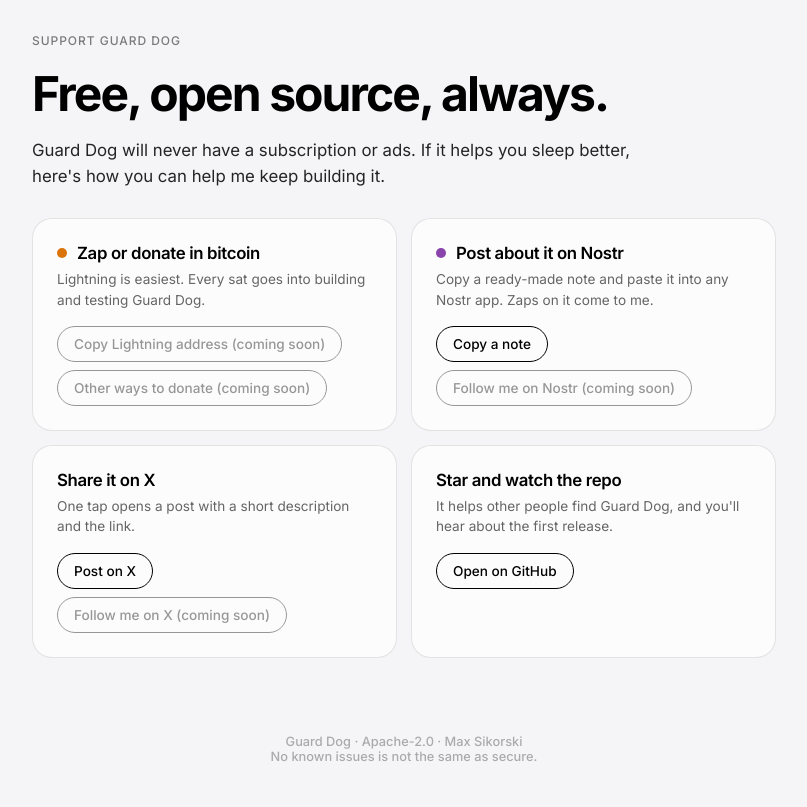
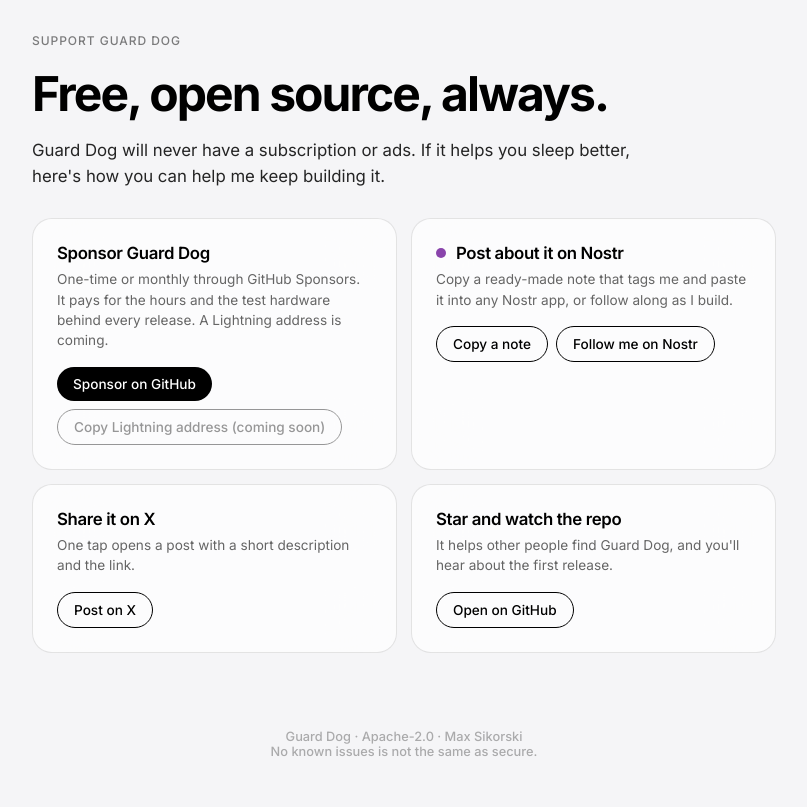
Before and after one commit to MaxSikorski/guard-dog, a plain HTML site: page docs/index.html in a window 1280 px wide. Shown: the part 4145-4952 px from the top of the page, without its empty margins (236-1043 px from the left). Drawn offline with nearby package versions, Linux system fonts and the light colour scheme.

Commit message:
Point Support at GitHub Sponsors and my Nostr profile
I don't have a new Lightning address yet, so for now the main way to support
Guard Dog is GitHub Sponsors (one-time or monthly). FUNDING.yml adds the
Sponsor button to the repo.

The Nostr card now links to my profile (my npub), and the ready-made note
tags me so I see it when people share. The Lightning button stays
"coming soon" until I have an address. I dropped "Follow me on X" since I
don't have an X profile linked; "Post on X" still works.

Still passes my design-conformance check (12 of 12).

```diff
--- a/docs/index.html
+++ b/docs/index.html
@@ -401,16 +401,16 @@ Checked 3 min ago · 5 blind spots · No known issues is not the same as secure.
             <p class="lead">Guard Dog will never have a subscription or ads. If it helps you sleep better, here's how you can help me keep building it.</p>
             <div class="projects">
                 <div class="card">
-                    <div class="card-title"><span class="dot bitcoin"></span>Zap or donate in bitcoin</div>
-                    <div class="card-desc">Lightning is easiest. Every sat goes into building and testing Guard Dog.</div>
+                    <div class="card-title">Sponsor Guard Dog</div>
+                    <div class="card-desc">One-time or monthly through GitHub Sponsors. It pays for the hours and the test hardware behind every release. A Lightning address is coming.</div>
                     <div class="support-actions">
+                        <a class="btn primary-btn small" data-link="donatePage" target="_blank" rel="noopener">Sponsor on GitHub</a>
                         <button type="button" class="btn secondary-btn small" data-copy="lightningAddress" data-label="Copy Lightning address">Copy Lightning address</button>
-                        <a class="btn secondary-btn small" data-link="donatePage" target="_blank" rel="noopener">Other ways to donate</a>
                     </div>
                 </div>
                 <div class="card">
                     <div class="card-title"><span class="dot nostr"></span>Post about it on Nostr</div>
-                    <div class="card-desc">Copy a ready-made note and paste it into any Nostr app. Zaps on it come to me.</div>
+                    <div class="card-desc">Copy a ready-made note that tags me and paste it into any Nostr app, or follow along as I build.</div>
                     <div class="support-actions">
                         <button type="button" class="btn secondary-btn small" data-copy="nostrNote" data-label="Copy a note">Copy a note</button>
                         <a class="btn secondary-btn small" data-link="nostrProfile" target="_blank" rel="noopener">Follow me on Nostr</a>
@@ -421,7 +421,6 @@ Checked 3 min ago · 5 blind spots · No known issues is not the same as secure.
                     <div class="card-desc">One tap opens a post with a short description and the link.</div>
                     <div class="support-actions">
                         <a class="btn secondary-btn small" data-link="xShare" target="_blank" rel="noopener">Post on X</a>
-                        <a class="btn secondary-btn small" data-link="xProfile" target="_blank" rel="noopener">Follow me on X</a>
                     </div>
                 </div>
                 <div class="card">
@@ -448,14 +447,14 @@ Checked 3 min ago · 5 blind spots · No known issues is not the same as secure.
         // ===== Support links: paste each one between the quotes. =====
         // Any link left empty shows as a disabled "coming soon" button instead of a dead link.
         const SUPPORT_LINKS = {
-            lightningAddress: "",   // e.g. "you@yourwallet.com" (copied to the clipboard)
-            donatePage: "",         // e.g. a Geyser, BTCPay or OpenSats page
-            nostrProfile: "",       // e.g. "https://njump.me/npub1..."
-            xProfile: ""            // e.g. "https://x.com/yourhandle"
+            lightningAddress: "",   // none yet (Max, 2026-11-16); e.g. "you@yourwallet.com", copied to the clipboard
+            donatePage: "https://github.com/sponsors/MaxSikorski",
+            nostrProfile: "https://njump.me/npub18rxdd7k5ayly50965a9rv8r7qrqmxn3tjsdp348xg205msrwyc9sacjx70"
         };
         const SITE_URL = "https://maxsikorski.github.io/guard-dog/";
         const SHARE_TEXT = "Guard Dog: a self-hosted watchdog for your Bitcoin and Nostr stack. It knows what you run and tells you the moment something turns dangerous. Open source and local-first.";
-        const COPY_TEXT = { nostrNote: SHARE_TEXT + "\n\n" + SITE_URL + "\n\n#bitcoin #nostr #selfhosted", lightningAddress: SUPPORT_LINKS.lightningAddress };
+        const NPUB = "npub18rxdd7k5ayly50965a9rv8r7qrqmxn3tjsdp348xg205msrwyc9sacjx70";
+        const COPY_TEXT = { nostrNote: SHARE_TEXT + "\n\nBuilt by nostr:" + NPUB + "\n" + SITE_URL + "\n\n#bitcoin #nostr #selfhosted", lightningAddress: SUPPORT_LINKS.lightningAddress };
         const LINKS = Object.assign({}, SUPPORT_LINKS, {
             xShare: "https://x.com/intent/tweet?text=" + encodeURIComponent(SHARE_TEXT) + "&url=" + encodeURIComponent(SITE_URL)
         });
```
Also changed, not shown: 3 other files.
